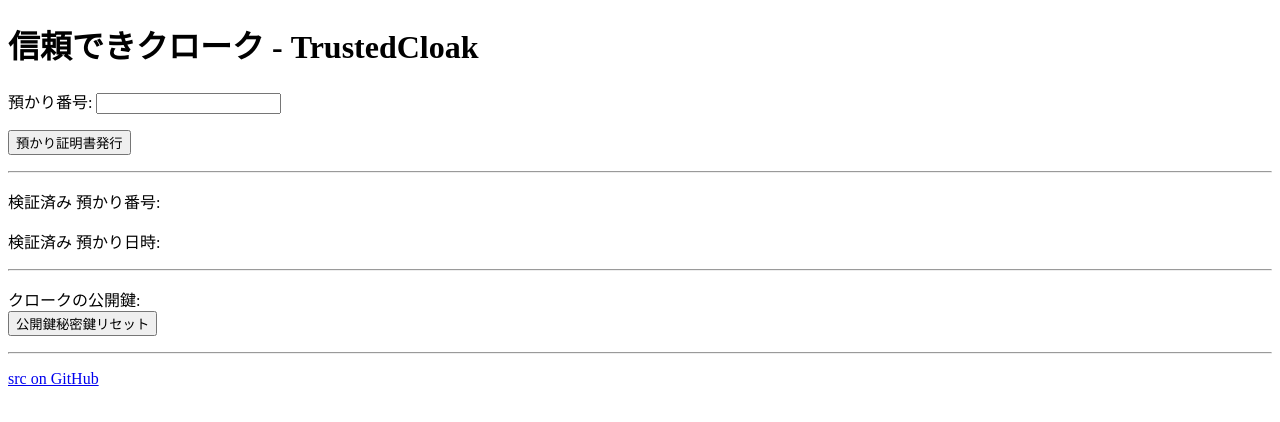
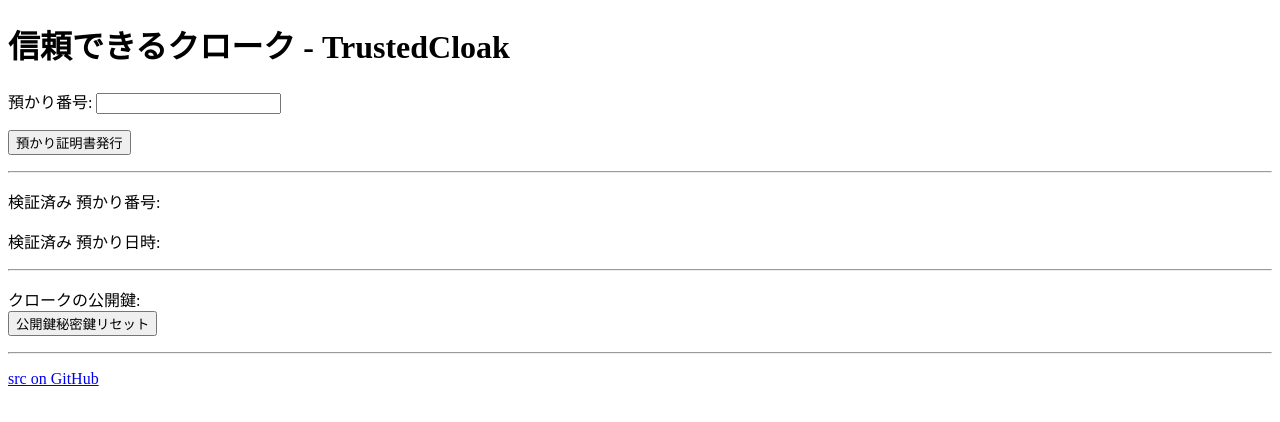
Before and after one commit to code4fukui/TrustedCloak, a plain HTML site: page index.html in a window 1280 px wide. Drawn offline with Linux system fonts and the light colour scheme.

Commit message:
fix name

```diff
--- a/index.html
+++ b/index.html
@@ -1,7 +1,7 @@
 <!DOCTYPE html><html><head><meta charset="utf-8"><meta name="viewport" content="width=device-width"><link rel="icon" href="data:">
 <title>信頼できるクローク - TrustedCloak</title>
 </head><body>
-<h1>信頼できクローク - TrustedCloak</h1>
+<h1>信頼できるクローク - TrustedCloak</h1>
 
 <script type="module" src="https://code4fukui.github.io/qr-code-reader/qr-code-reader.js"></script>
 
```
